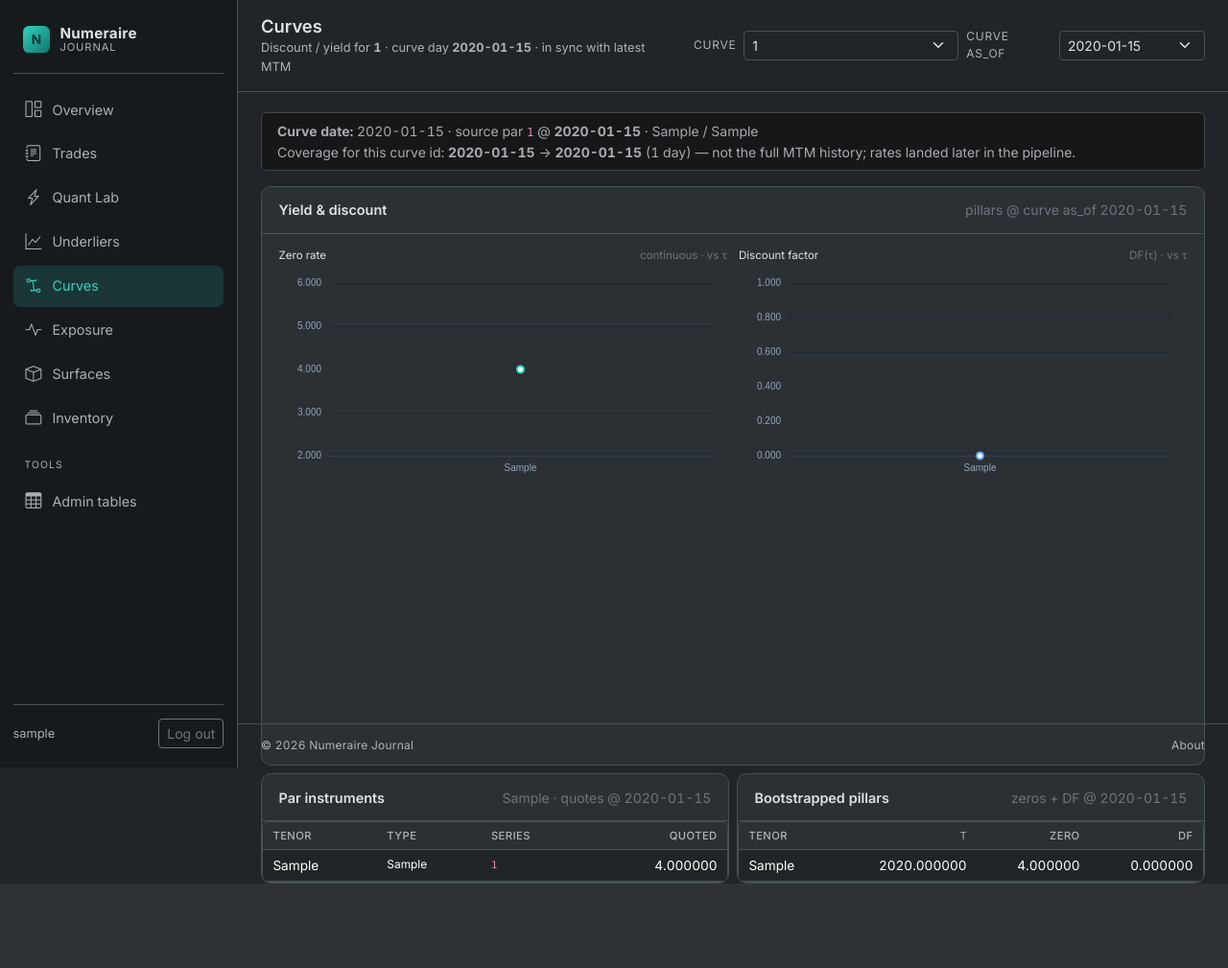
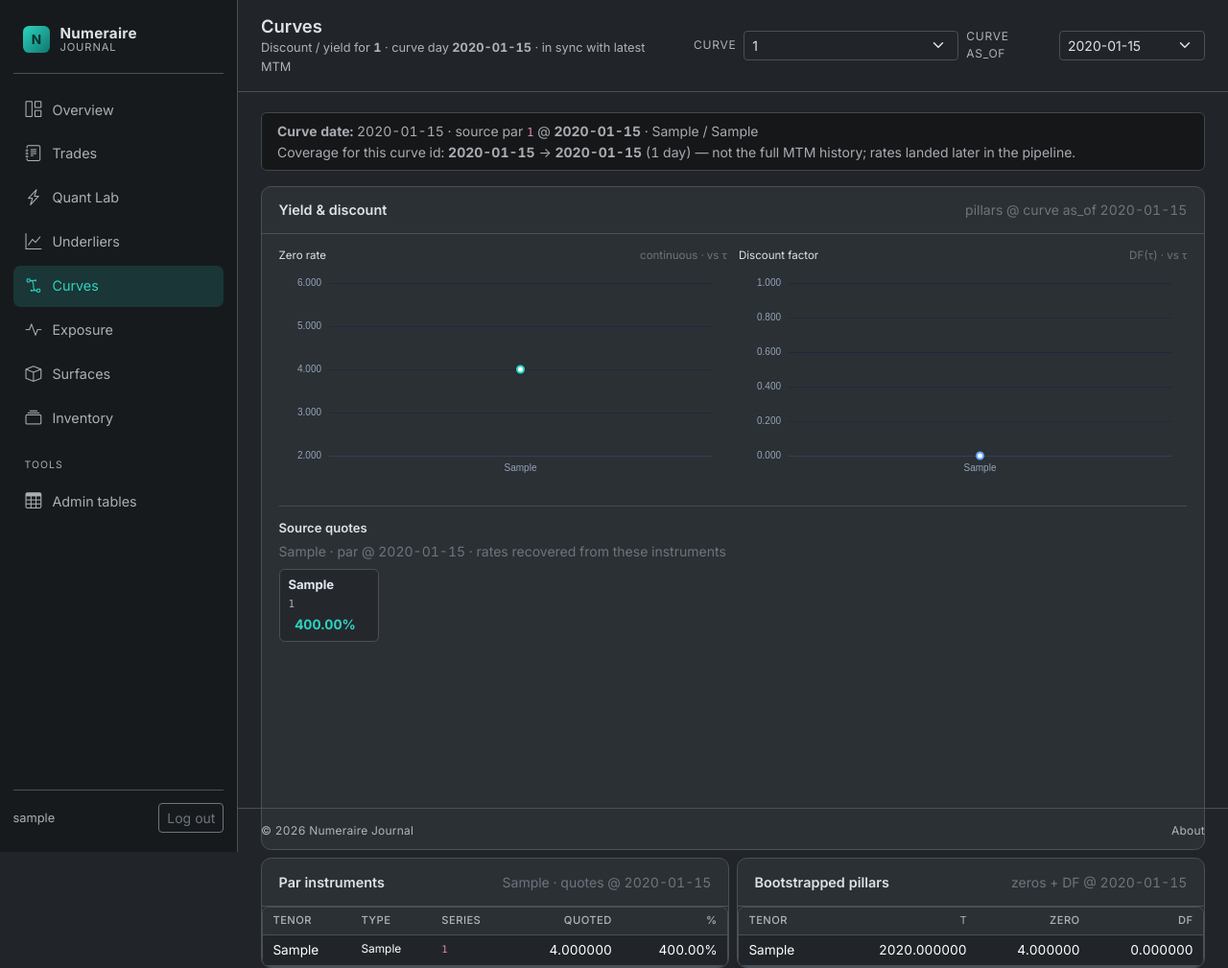
Before and after one commit to krzysiekbienias/numeraire, a Django app: page /curves/ in a window 1280 px wide. Shown: the whole page at 96% size. Before the commit the page ends 921 px from the top, so only its background shows below. Run offline with Django 5.2, Linux system fonts and the light colour scheme; a user stored in the database is signed in; tables that the repository leaves empty hold one stand-in row (values such as "Sample post"); some libraries are stand-ins or nearby versions.

Commit message:
feat(journal): enhance curve detail and dashboard with quoted rates and percentages
Added functionality to display quoted rates as percentages in the curve detail and dashboard views. Updated the CSS for new quote styling and improved the layout for better user experience. Adjusted the dashboard to show curve metadata, including lag days and source information, enhancing the overall clarity of the data presented.

```diff
--- a/web/journal/curves.py
+++ b/web/journal/curves.py
@@ -138,6 +138,9 @@ def load_curve_snapshot(curve_id: str, as_of: date) -> dict | None:
             'quote_style',
         )
     )
+    for row in instruments:
+        rate = row.get('quoted_rate')
+        row['quoted_pct'] = (float(rate) * 100.0) if rate is not None else None
     chart = [
         {
             'tenor': p['tenor'],
--- a/web/journal/views.py
+++ b/web/journal/views.py
@@ -110,11 +110,38 @@ class DashboardView(TemplateView):
             if as_of
             else VolSurfaceEod.objects.none()
         )
-        curves_qs = (
-            DiscountCurveEod.objects.filter(as_of=as_of).order_by('curve_id')
-            if as_of
-            else DiscountCurveEod.objects.none()
-        )
+        # Curves often lag the book MTM (provider delay). Prefer exact as_of;
+        # otherwise show the newest USD curve on or before the mark day.
+        curves: list = []
+        curves_meta = None
+        if as_of is not None:
+            exact = list(
+                DiscountCurveEod.objects.filter(as_of=as_of).order_by('curve_id')[:20]
+            )
+            if exact:
+                curves = exact
+                curves_meta = {
+                    'curve_as_of': as_of,
+                    'lag_days': 0,
+                    'stale': False,
+                }
+            else:
+                preferred = 'USD_TREASURY_PAR_FRED'
+                picked = nearest_curve_as_of(as_of, preferred)
+                if picked is None:
+                    picked = nearest_curve_as_of(as_of)
+                if picked is not None:
+                    _cid, curve_as_of = picked
+                    curves = list(
+                        DiscountCurveEod.objects.filter(as_of=curve_as_of)
+                        .order_by('curve_id')[:20]
+                    )
+                    lag_days = (as_of - curve_as_of).days
+                    curves_meta = {
+                        'curve_as_of': curve_as_of,
+                        'lag_days': lag_days,
+                        'stale': lag_days > 0,
+                    }
 
         return {
             'as_of': as_of,
@@ -143,7 +170,8 @@ class DashboardView(TemplateView):
                 paths=Max('num_paths'),
             ),
             'surfaces': list(surfaces_qs[:20]),
-            'curves': list(curves_qs[:20]),
+            'curves': curves,
+            'curves_meta': curves_meta,
         }
 
 
--- a/web/static/css/journal.css
+++ b/web/static/css/journal.css
@@ -1232,6 +1232,74 @@ body {
 
 .nj-curve-charts {
   grid-template-columns: 1fr 1fr;
+}
+
+.nj-curve-quotes {
+  padding-top: 0.85rem;
+  border-top: 1px solid color-mix(in srgb, var(--bs-border-color) 80%, transparent);
+}
+
+.nj-curve-quotes-head {
+  display: flex;
+  flex-direction: column;
+  align-items: flex-start;
+  gap: 0.15rem;
+  text-align: left;
+}
+
+.nj-curve-quotes-head strong {
+  font-size: 0.82rem;
+  font-weight: 600;
+  color: var(--bs-body-color);
+}
+
+.nj-curve-quote-strip {
+  display: flex;
+  flex-wrap: wrap;
+  gap: 0.45rem;
+}
+
+.nj-curve-quote-chip {
+  display: grid;
+  grid-template-columns: auto auto;
+  grid-template-rows: auto auto;
+  column-gap: 0.45rem;
+  row-gap: 0.1rem;
+  align-items: baseline;
+  min-width: 6.5rem;
+  padding: 0.4rem 0.55rem;
+  border: 1px solid var(--bs-border-color);
+  border-radius: 0.35rem;
+  background: color-mix(in srgb, var(--bs-body-bg) 70%, var(--bs-tertiary-bg));
+}
+
+.nj-curve-quote-tenor {
+  font-weight: 650;
+  font-size: 0.82rem;
+  color: #e2e8f0;
+}
+
+.nj-curve-quote-pct {
+  font-weight: 650;
+  font-variant-numeric: tabular-nums;
+  font-size: 0.88rem;
+  color: var(--nj-accent);
+  text-align: right;
+}
+
+.nj-curve-quote-series {
+  grid-column: 1 / -1;
+  font-size: 0.68rem;
+  color: var(--bs-secondary-color);
+}
+
+.nj-curve-quote-series code {
+  font-size: inherit;
+  color: inherit;
+}
+
+.nj-curve-quote-type {
+  display: none;
 }
 
 .nj-scroll-table {
--- a/web/templates/base.html
+++ b/web/templates/base.html
@@ -11,7 +11,7 @@
   <link href="https://cdn.jsdelivr.net/npm/bootstrap@5.3.3/dist/css/bootstrap.min.css" rel="stylesheet"
         integrity="sha384-QWTKZyjpPEjISv5WaRU9OFeRpok6YctnYmDr5pNlyT2bRjXh0JMhjY6hW+ALEwIH" crossorigin="anonymous">
   <link href="https://cdn.jsdelivr.net/npm/bootstrap-icons@1.11.3/font/bootstrap-icons.min.css" rel="stylesheet">
-  <link href="{% static 'css/journal.css' %}?v=6" rel="stylesheet">
+  <link href="{% static 'css/journal.css' %}?v=7" rel="stylesheet">
   {% block extra_head %}{% endblock %}
 </head>
 <body>
--- a/web/templates/journal/about.html
+++ b/web/templates/journal/about.html
@@ -12,7 +12,7 @@
   <link href="https://cdn.jsdelivr.net/npm/bootstrap@5.3.3/dist/css/bootstrap.min.css" rel="stylesheet"
     integrity="sha384-QWTKZyjpPEjISv5WaRU9OFeRpok6YctnYmDr5pNlyT2bRjXh0JMhjY6hW+ALEwIH" crossorigin="anonymous">
   <link href="https://cdn.jsdelivr.net/npm/bootstrap-icons@1.11.3/font/bootstrap-icons.min.css" rel="stylesheet">
-  <link href="{% static 'css/journal.css' %}?v=6" rel="stylesheet">
+  <link href="{% static 'css/journal.css' %}?v=7" rel="stylesheet">
 </head>
 
 <body>
--- a/web/templates/journal/curve_detail.html
+++ b/web/templates/journal/curve_detail.html
@@ -98,6 +98,33 @@
           <div id="curve-df-chart" class="nj-chart nj-chart-md"></div>
         </div>
       </div>
+
+      {% if snapshot.instruments %}
+        <div class="nj-curve-quotes mt-3">
+          <div class="nj-curve-quotes-head mb-2">
+            <strong>Source quotes</strong>
+            <span class="small text-secondary">
+              {% if snapshot.par_header %}
+                {{ snapshot.par_header.source }}
+                · par @ {{ snapshot.header.source_par_as_of|date:"Y-m-d" }}
+              {% else %}
+                bootstrap inputs
+              {% endif %}
+              · rates recovered from these instruments
+            </span>
+          </div>
+          <div class="nj-curve-quote-strip">
+            {% for row in snapshot.instruments %}
+              <div class="nj-curve-quote-chip" title="{{ row.fred_series_id }} · {{ row.instrument_type }} · {{ row.quote_style }}">
+                <span class="nj-curve-quote-tenor">{{ row.tenor }}</span>
+                <span class="nj-curve-quote-series"><code>{{ row.fred_series_id }}</code></span>
+                <span class="nj-curve-quote-type">{{ row.instrument_type }}</span>
+                <span class="nj-curve-quote-pct">{{ row.quoted_pct|floatformat:2 }}%</span>
+              </div>
+            {% endfor %}
+          </div>
+        </div>
+      {% endif %}
     </div>
   </div>
 
@@ -124,6 +151,7 @@
                     <th>Type</th>
                     <th>Series</th>
                     <th class="nj-num">Quoted</th>
+                    <th class="nj-num">%</th>
                   </tr>
                 </thead>
                 <tbody>
@@ -133,6 +161,7 @@
                       <td class="small">{{ row.instrument_type }}</td>
                       <td class="small"><code>{{ row.fred_series_id }}</code></td>
                       <td class="nj-num">{{ row.quoted_rate|floatformat:6 }}</td>
+                      <td class="nj-num">{{ row.quoted_pct|floatformat:2 }}%</td>
                     </tr>
                   {% endfor %}
                 </tbody>
--- a/web/templates/registration/login.html
+++ b/web/templates/registration/login.html
@@ -11,7 +11,7 @@
   <link href="https://fonts.googleapis.com/css2?family=Inter:wght@400;500;600;700&display=swap" rel="stylesheet">
   <link href="https://cdn.jsdelivr.net/npm/bootstrap@5.3.3/dist/css/bootstrap.min.css" rel="stylesheet"
     integrity="sha384-QWTKZyjpPEjISv5WaRU9OFeRpok6YctnYmDr5pNlyT2bRjXh0JMhjY6hW+ALEwIH" crossorigin="anonymous">
-  <link href="{% static 'css/journal.css' %}?v=6" rel="stylesheet">
+  <link href="{% static 'css/journal.css' %}?v=7" rel="stylesheet">
 </head>
 
 <body>
```
Also changed, not shown: web/templates/journal/dashboard.html (+24 -3 lines).
